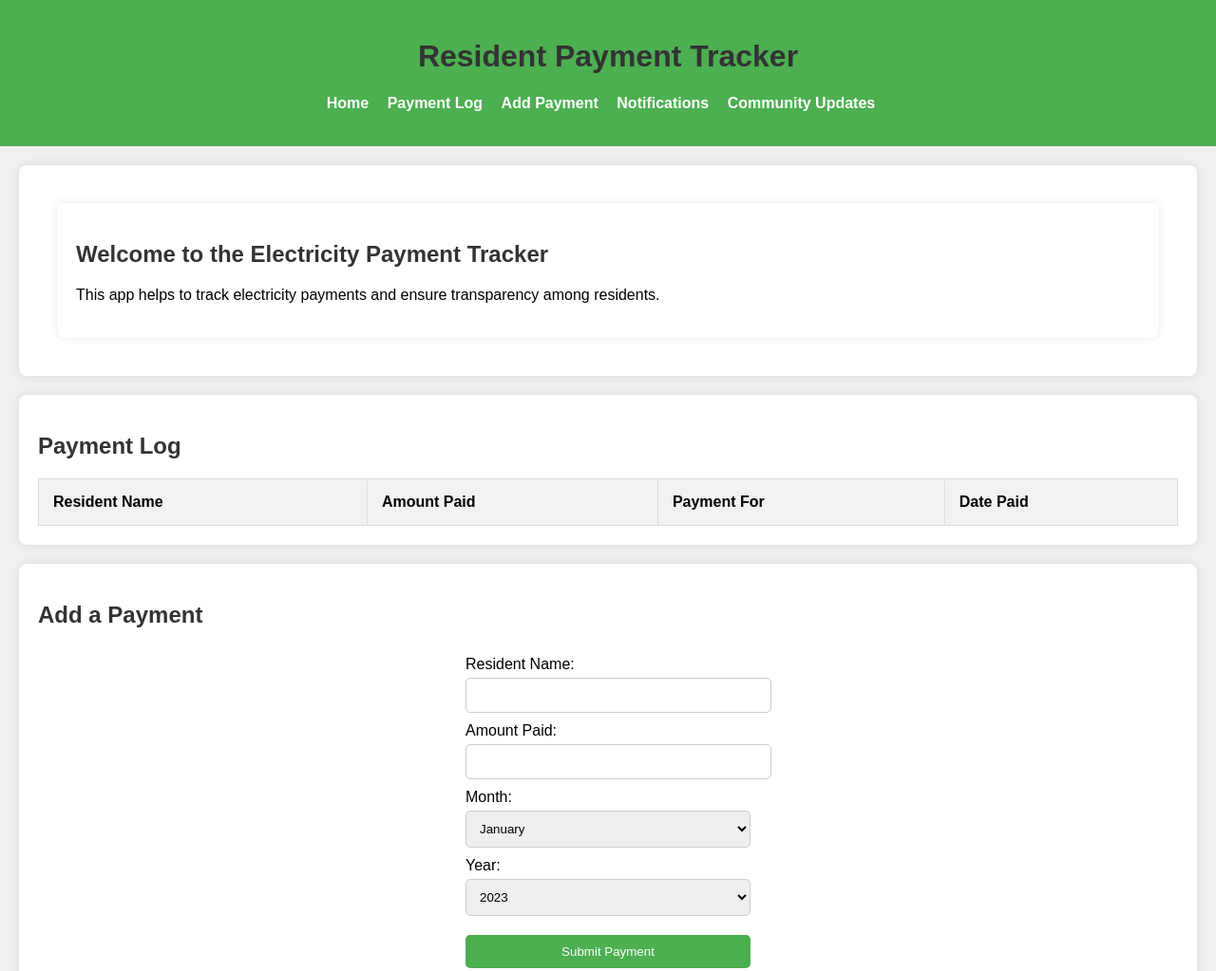
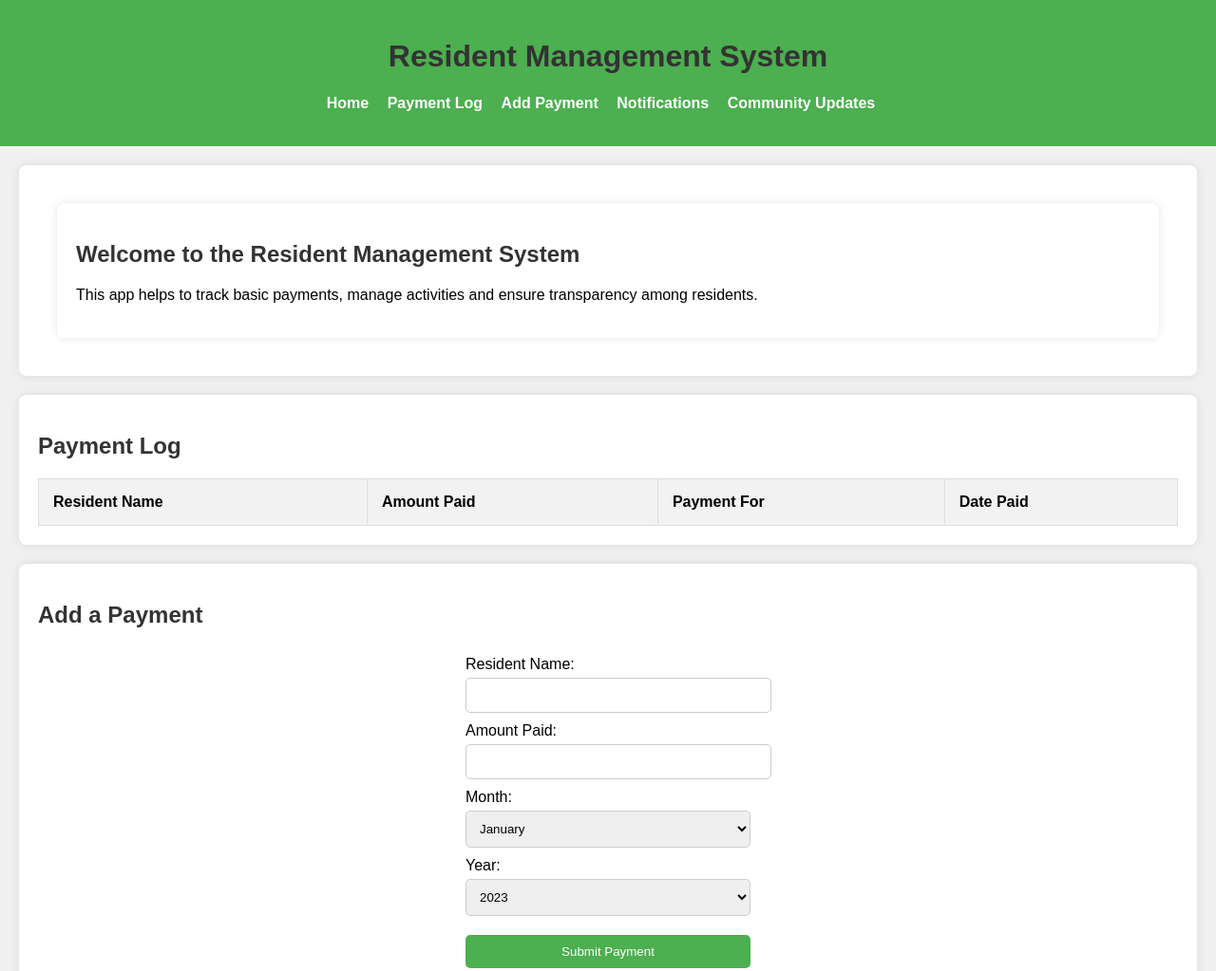
Before and after one commit to Shyllon/e-payment_tracker, a plain HTML site: page index.html in a window 1280 px wide. Shown: the top 1023 px of the page at 95% size. Drawn offline with Linux system fonts and the light colour scheme.

Commit message:
Modified the HTML file from Electricity Payment Tracker to Resident Management System

```diff
--- a/index.html
+++ b/index.html
@@ -3,12 +3,12 @@
 <head>
     <meta charset="UTF-8">
     <meta name="viewport" content="width=device-width, initial-scale=1.0">
-    <title>Resident Payment Tracker</title>
+    <title>Resident Management System</title>
     <link rel="stylesheet" href="styles.css">
 </head>
 <body>
     <header>
-        <h1>Resident Payment Tracker</h1>
+        <h1>Resident Management System</h1>
         <nav>
             <ul>
                 <li><a href="#home">Home</a></li>
@@ -22,8 +22,8 @@
 
     <main id="home">
         <section>
-            <h2>Welcome to the Electricity Payment Tracker</h2>
-            <p>This app helps to track electricity payments and ensure transparency among residents.</p>
+            <h2>Welcome to the Resident Management System</h2>
+            <p>This app helps to track basic payments, manage activities and ensure transparency among residents.</p>
         </section>
     </main>
 
@@ -147,7 +147,7 @@
 
 
     <footer>
-        <p>&copy; Resident Payment Tracker</p>
+        <p>&copy; 2024 Resident Management System</p>
     </footer>
 
     <script src="app.js"></script>
```
